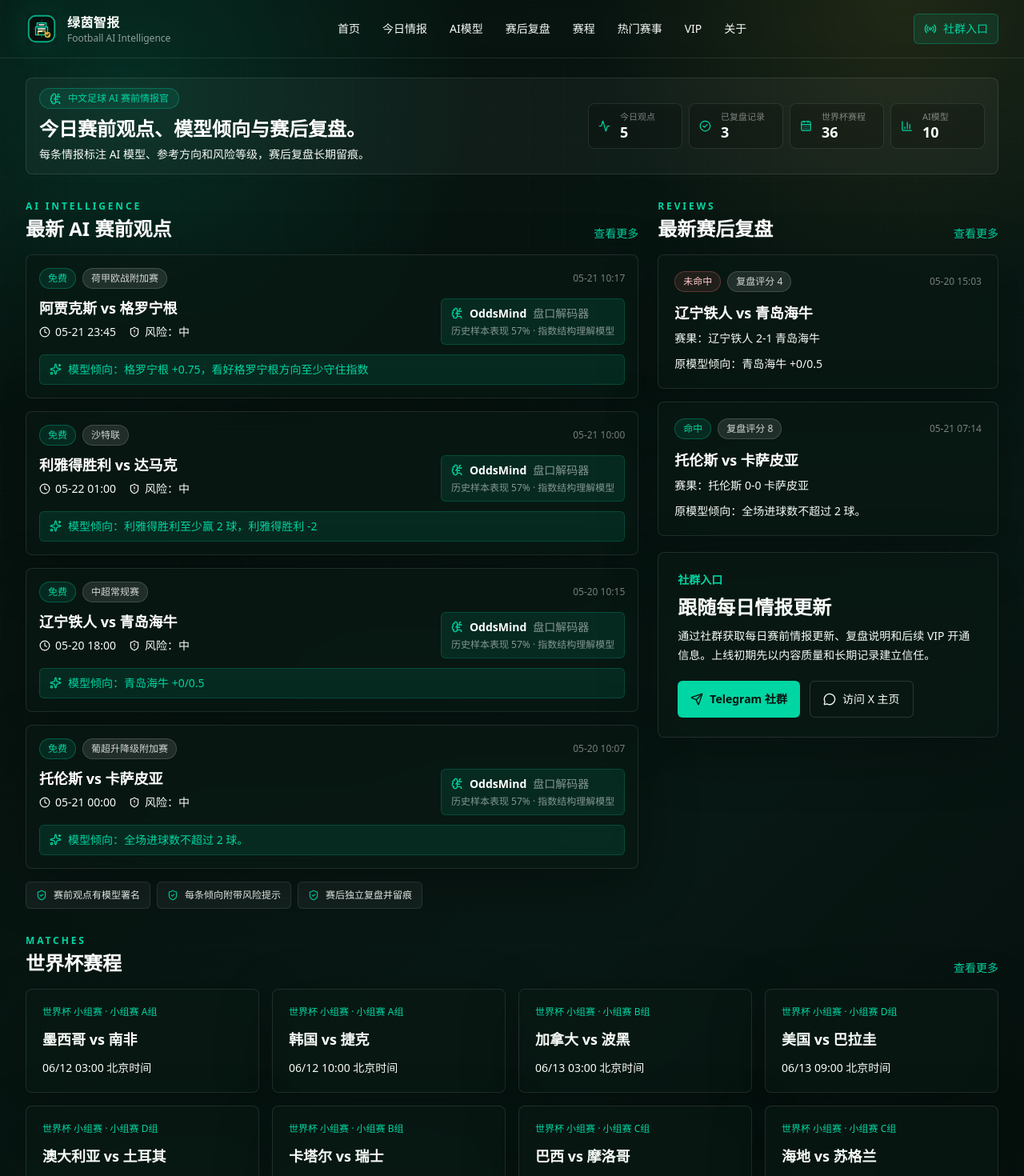
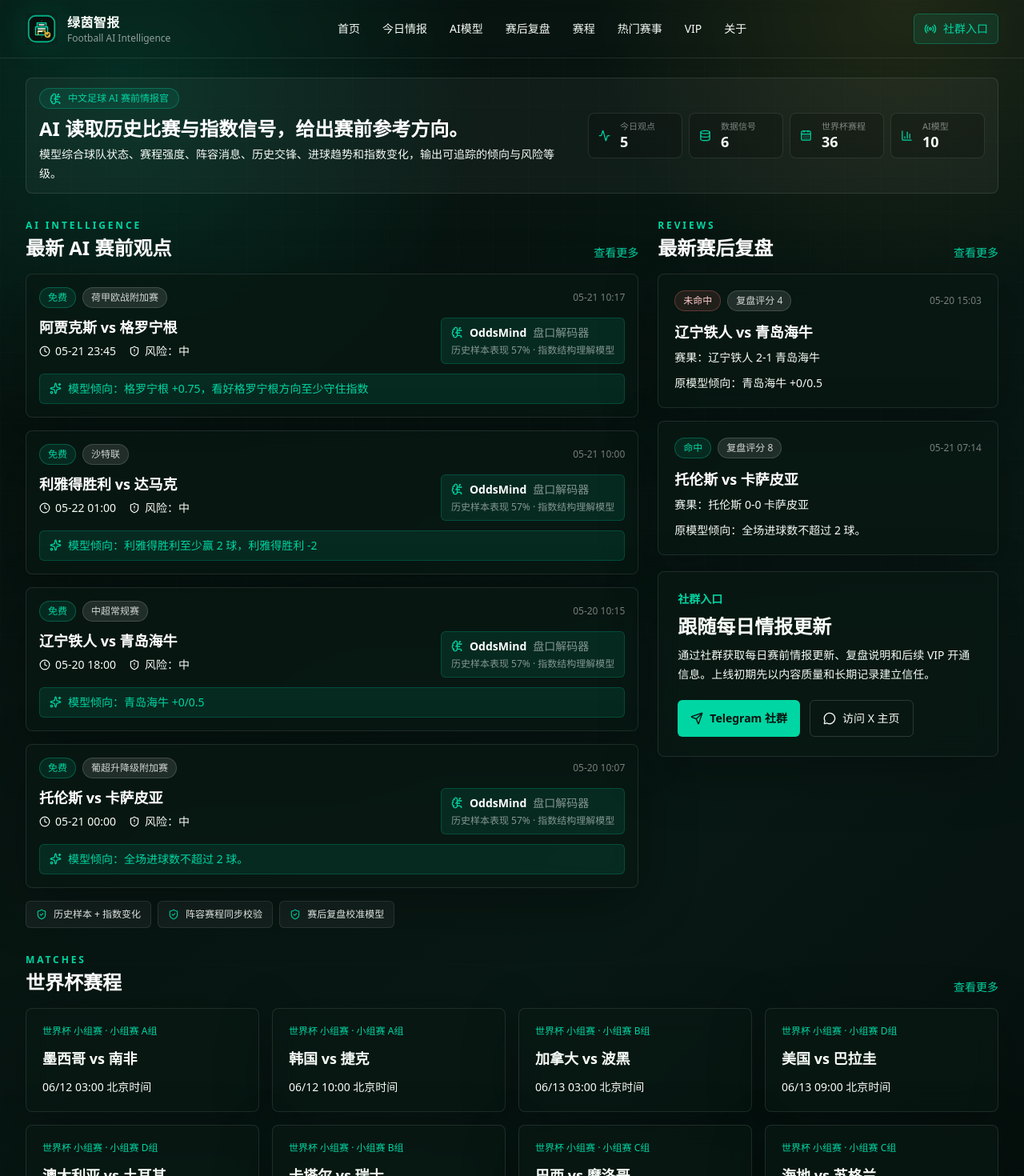
Before and after one commit to currygaovip-oss/football-ai-intel, a Next.js app: page / in a window 1280 px wide. Shown: the top 1470 px of the page at 80% size. Built offline with nearby package versions, Linux system fonts and the light colour scheme.

Commit message:
Clarify AI prediction positioning and add PNG logo

```diff
--- a/app/layout.tsx
+++ b/app/layout.tsx
@@ -6,14 +6,18 @@ import { SiteHeader } from "@/components/site-header";
 export const metadata: Metadata = {
   metadataBase: new URL("https://lyzbvip.vip"),
   title: "绿茵智报 | 中文足球 AI 赛前情报官",
-  description: "中文足球 AI 赛前观点、模型倾向、风险提示与赛后复盘记录。",
+  description: "中文足球 AI 赛前观点，综合历史比赛、指数变化、阵容赛程和进球趋势，输出模型倾向与风险等级。",
   applicationName: "绿茵智报",
   icons: {
-    icon: "/icon.svg"
+    icon: [
+      { url: "/icon.svg?v=2", type: "image/svg+xml" },
+      { url: "/brand/lyzb-logo-square.png?v=2", sizes: "1024x1024", type: "image/png" }
+    ],
+    apple: "/brand/lyzb-logo-square.png?v=2"
   },
   openGraph: {
     title: "绿茵智报 | 中文足球 AI 赛前情报官",
-    description: "中文足球 AI 赛前观点、模型倾向、风险提示与赛后复盘记录。",
+    description: "综合历史比赛、指数变化、阵容赛程和进球趋势，输出赛前模型倾向与风险等级。",
     url: "https://lyzbvip.vip",
     siteName: "绿茵智报",
     locale: "zh_CN",
--- a/app/page.tsx
+++ b/app/page.tsx
@@ -1,5 +1,5 @@
 import Link from "next/link";
-import { Activity, BarChart3, BrainCircuit, CalendarDays, CheckCircle2, ShieldCheck, Sparkles } from "lucide-react";
+import { Activity, BarChart3, BrainCircuit, CalendarDays, Database, ShieldCheck, Sparkles } from "lucide-react";
 import { ModelCard } from "@/components/model-card";
 import { PredictionCard } from "@/components/prediction-card";
 import { ReviewCard } from "@/components/review-card";
@@ -11,14 +11,14 @@ export default function HomePage() {
   const { aiModels, hotEvents, matches, modelCount, predictions, reviews } = getHomeData();
   const stats = [
     { label: "今日观点", value: predictions.length, Icon: Activity },
-    { label: "已复盘记录", value: reviews.length, Icon: CheckCircle2 },
+    { label: "数据信号", value: 6, Icon: Database },
     { label: "世界杯赛程", value: matches.length, Icon: CalendarDays },
     { label: "AI模型", value: modelCount, Icon: BarChart3 }
   ];
   const principles = [
-    "赛前观点有模型署名",
-    "每条倾向附带风险提示",
-    "赛后独立复盘并留痕"
+    "历史样本 + 指数变化",
+    "阵容赛程同步校验",
+    "赛后复盘校准模型"
   ];
 
   return (
@@ -30,10 +30,10 @@ export default function HomePage() {
               <BrainCircuit size={15} /> 中文足球 AI 赛前情报官
             </div>
             <h1 className="mt-2 text-xl font-semibold leading-tight text-white sm:text-2xl">
-              今日赛前观点、模型倾向与赛后复盘。
+              AI 读取历史比赛与指数信号，给出赛前参考方向。
             </h1>
             <p className="mt-1 max-w-3xl text-sm leading-6 text-white/58">
-              每条情报标注 AI 模型、参考方向和风险等级，赛后复盘长期留痕。
+              模型综合球队状态、赛程强度、阵容消息、历史交锋、进球趋势和指数变化，输出可追踪的倾向与风险等级。
             </p>
           </div>
           <div className="flex gap-2 overflow-x-auto xl:min-w-[520px] xl:justify-end">
```
Also changed, not shown: public/brand/lyzb-logo-square.png (added).
